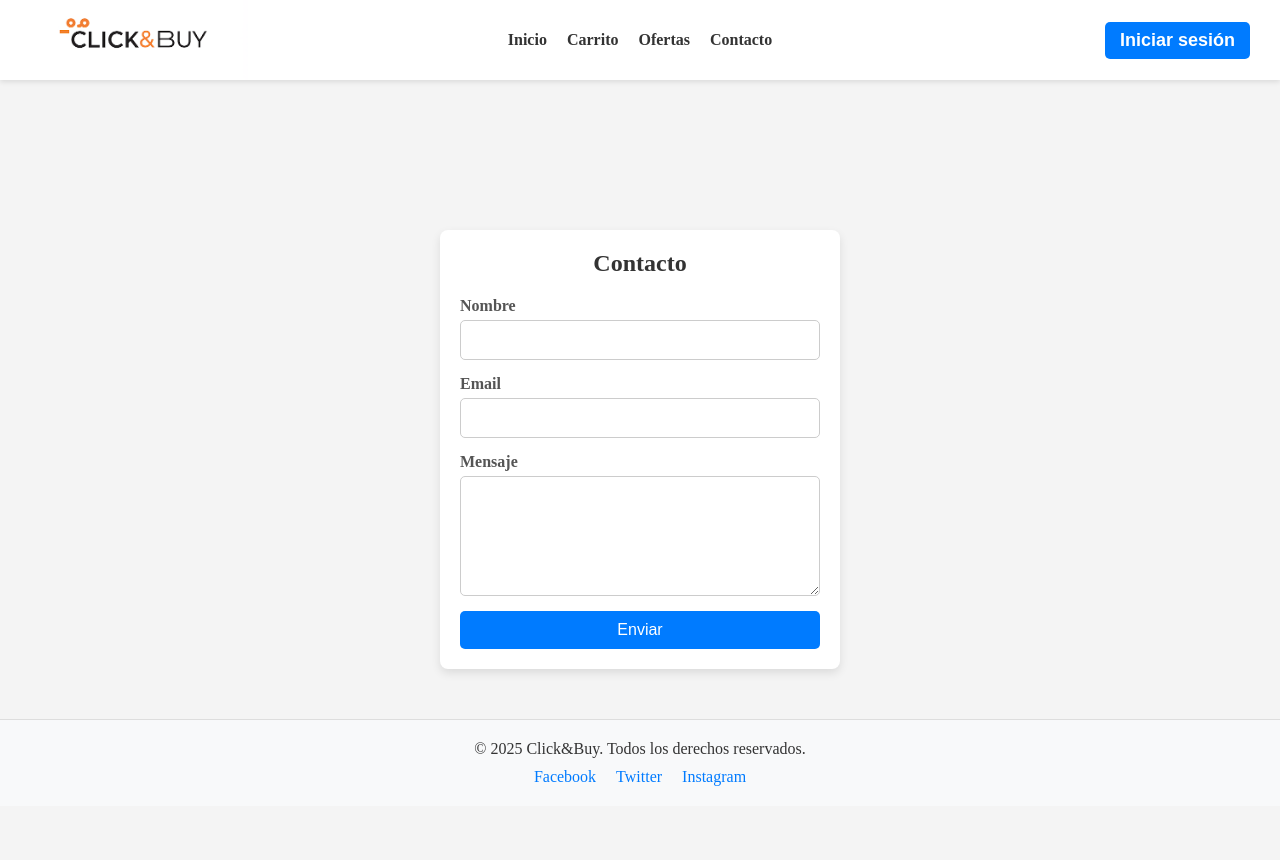
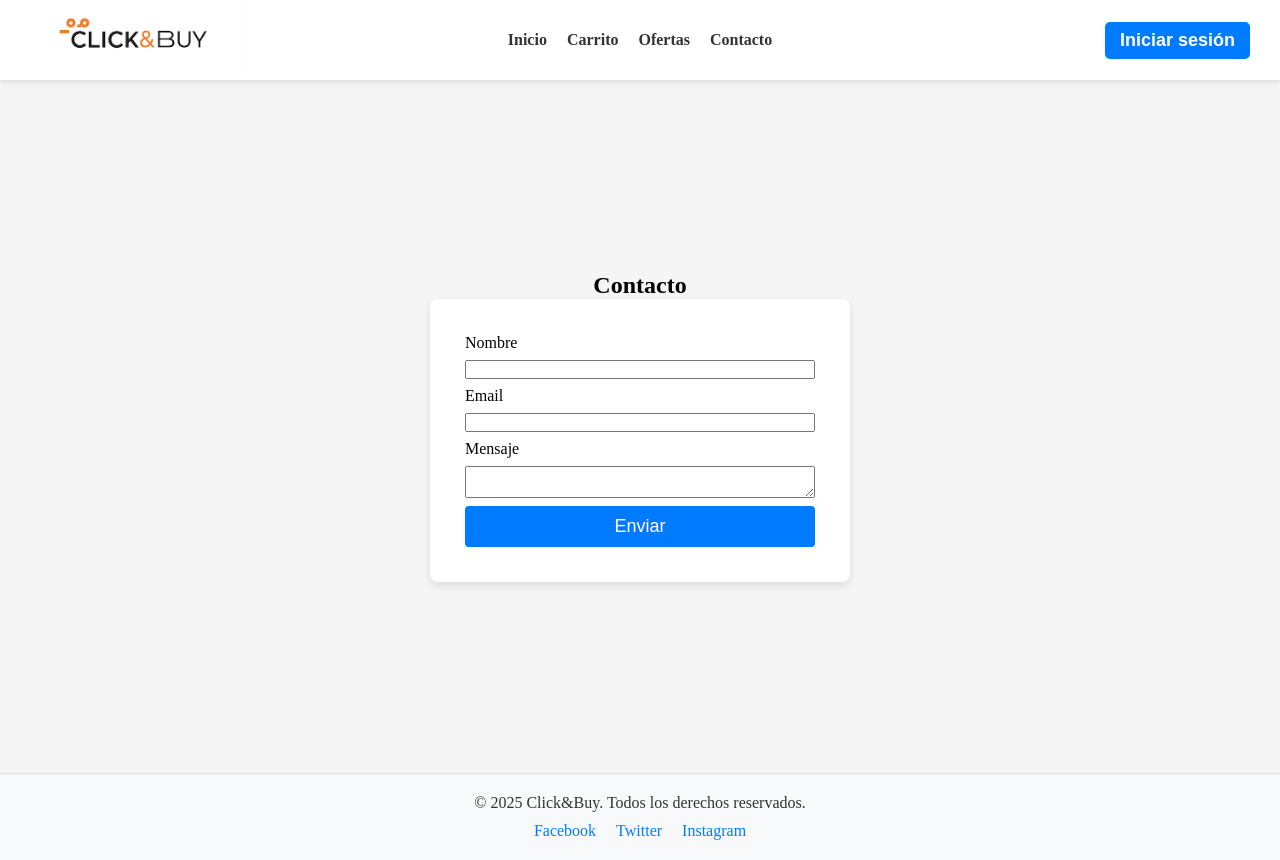
Before and after one commit to adriandev-bit/UTN_PWA_FEBRERO_TN_FULLSTACK---Ecommerce---Frontend, a React (Vite) app: page /contacto in a window 1280 px wide. Before the commit the page ends 806 px from the top, so only its background shows below. Built offline with nearby package versions, Linux system fonts and the light colour scheme.

Commit message:
Primer commit de mi frontend

```diff
--- a/src/Screens/CartScreen.jsx
+++ b/src/Screens/CartScreen.jsx
@@ -71,6 +71,7 @@ const CartScreen = () => {
   const handleBuy = () => {
 
     navigate("/checkout");
+    window.scrollTo(0, 0); // Mueve la página al inicio
   };
 
   return (
--- a/src/Screens/OffersScreen.jsx
+++ b/src/Screens/OffersScreen.jsx
@@ -8,6 +8,7 @@ const OffersScreen = () => {
   const navigate = useNavigate();
 
   useEffect(() => {
+    window.scrollTo(0, 0); // Mueve la página al inicio
     fetchProducts();
   }, []);
 
--- a/src/Screens/css/ContactScreen.css
+++ b/src/Screens/css/ContactScreen.css
@@ -1,66 +1,105 @@
 .contact-container {
-    max-width: 400px;
-    width: 90%;
-    margin: 50px auto;
-margin-top: 150px;
+  display: flex;
+  flex-direction: column;
+  align-items: center;
+  justify-content: center;
+  height: calc(100vh - 107px); /* Ajusta para que el footer no lo empuje demasiado */
+  background-color: #f5f5f5;
   padding: 20px;
-    background-color: #ffffff;
-    border-radius: 8px;
-    box-shadow: 0 4px 10px rgba(0, 0, 0, 0.1);
+}
+
+.contact-title {
+  font-size: 2rem;
+  font-weight: bold;
+  color: #333;
+  margin-bottom: 25px;
   text-align: center;
 }
 
-  .contact-container h2 {
-    color: #333;
-    margin-bottom: 20px;
+.contact-form {
+  background-color: #fff;
+  padding: 35px;
+  border-radius: 8px;
+  box-shadow: 0 4px 8px rgba(0, 0, 0, 0.1);
+  width: 100%;
+  max-width: 420px;
+  display: flex;
+  flex-direction: column;
+  gap: 8px; /* Añade espacio uniforme entre los elementos */
 }
 
-  .contact-form {
+.input-container {
   display: flex;
   flex-direction: column;
+  gap: 8px;
 }
 
-  .contact-form label {
-    text-align: left;
+.input-container label {
+  font-size: 1rem;
+  color: #444;
   font-weight: bold;
-    margin-bottom: 5px;
-    color: #555;
 }
 
-  .contact-form input,
-  .contact-form textarea {
+.input-container input,
+.input-container textarea {
+  padding: 24px;
+  border: 2px solid #ccc; /* Aumenté el grosor de los bordes */
+  border-radius: 6px;
+  font-size: 1rem;
   width: 100%;
-    padding: 10px;
-    margin-bottom: 15px;
-    border: 1px solid #ccc;
-    border-radius: 5px;
-    font-size: 16px;
-    box-sizing: border-box;
+  transition: border-color 0.3s ease;
+  height: 50px; /* Aumenta la altura de los inputs */
 }
 
-  .contact-form textarea {
-    resize: vertical;
-    min-height: 120px;
+.input-container input:focus,
+.input-container textarea:focus {
+  border-color: #007bff;
+  outline: none;
 }
 
-  .contact-form button {
-    background-color: #007bff;
-    color: white;
-    padding: 10px;
-    border: none;
-    border-radius: 5px;
-    cursor: pointer;
-    font-size: 16px;
-    transition: background 0.3s ease;
+.input-container textarea {
+  resize: vertical;
+  min-height: 160px; /* Aumenté la altura mínima del textarea */
 }
 
-  .contact-form button:hover {
-    background-color: #0056b3;
+.submit-button {
+  background-color: #007bff;
+  color: #fff;
+  font-size: 1.125rem;
+  padding: 12px;
+  border: none;
+  border-radius: 6px;
+  cursor: pointer;
+  transition: background-color 0.3s ease, transform 0.2s ease;
 }
 
+.submit-button:hover {
+  background-color: #0056b3;
+  transform: scale(1.02);
+}
 
+.links {
+  margin-top: 20px;
+  text-align: center;
+}
+
+.contact-link {
+  font-size: 1rem;
+  color: #007bff;
+  text-decoration: none;
+}
+
+.contact-link:hover {
+  text-decoration: underline;
+}
+
+/* Ajustes para pantallas pequeñas */
 @media (max-width: 480px) {
   .contact-container {
     width: 95%;
   }
+
+  .contact-form {
+    padding: 25px;
   }
+}
--- a/src/Screens/css/OffersScreen.css
+++ b/src/Screens/css/OffersScreen.css
@@ -1,11 +1,18 @@
 .offers-screen {
-  text-align: center;
+  display: flex;
+  flex-direction: column;
+  min-height: 100vh; /* Hace que el contenedor ocupe toda la pantalla */
+
   padding: 20px;
-  margin-top: 60px;
+  margin-top: 50px;
+}
+
+.offers-list {
+  flex-grow: 1; /* Hace que la lista de ofertas ocupe el espacio disponible */
   display: flex;
   flex-direction: column;
   align-items: center;
-  justify-content: center;
+
 }
 
 .offers-list ul {
--- a/src/Screens/css/RegisterScreen.css
+++ b/src/Screens/css/RegisterScreen.css
@@ -82,7 +82,7 @@
     flex-direction: column;
     height: 100vh;
     padding: 20px;
-    margin-top: -60px;
+    margin-top: 0px;
   }
 
   .register-title {
--- a/src/Screens/css/Sidebar.css
+++ b/src/Screens/css/Sidebar.css
@@ -85,10 +85,11 @@
   .category-button {
     font-size: 1rem;
     padding: 15px;
-    width: 90%; /* Se ajusta mejor en pantallas pequeñas */
+    width: 100%; /* Hacer que el botón ocupe todo el ancho disponible */
+    max-width: 350px; /* Limita el tamaño máximo del botón */
     text-align: center;
     border-radius: 5px; /* Bordes redondeados */
-    margin: 10px 0; /* Añadir margen entre los botones */
+    margin: 10px auto; /* Centra el botón y añade margen superior e inferior */
     background-color: #007bff; /* Fondo azul */
     color: white; /* Texto blanco */
     border: none; /* Sin bordes */
```
Lines whose indentation alone changed are shown as unchanged.
